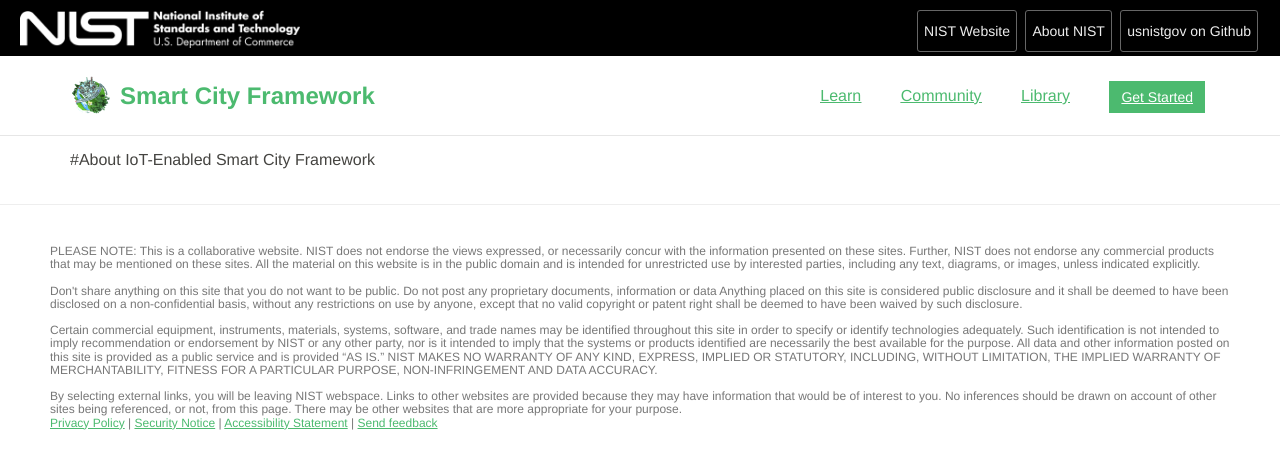
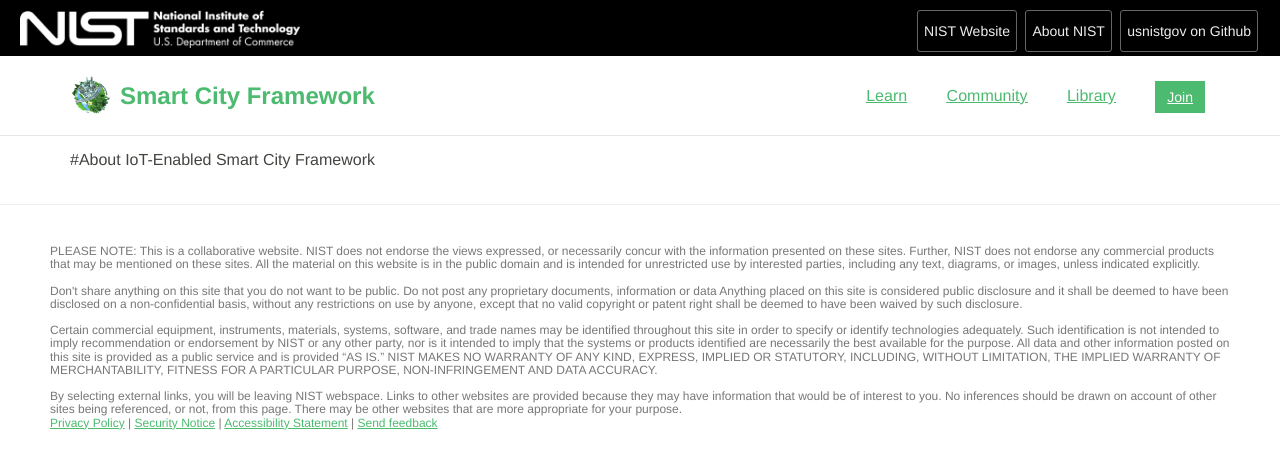
Before and after one commit to usnistgov/smartcitiesarchitecture, a Jekyll site: the page built from smartcitiesarchitecture.md, in a window 1280 px wide. Shown: the top 469 px of the page. Built offline with Jekyll 4.4.1, drawn with Linux system fonts in a browser that asks for light colours.

Commit message:
Revised Get Started to Join on pages

```diff
--- a/_includes/banner.html
+++ b/_includes/banner.html
@@ -14,7 +14,7 @@
 	    <li><a href="http://www.nist.gov/smartgrid/smartcitiesarchitecture.cfm">Learn</a></li>
 	    <li><a href="{{ site.baseurl }}/community">Community</a></li>
             <li><a href="{{ site.baseurl }}/library">Library</a></li>
-            <li><a href="mailto:smartcitiesarchitecture@nist.gov?subject=smartcitiesarchitecture--more%20info&#038;body=Hi!%0A%0AI’d%20like%20to%20learn%20more%20about%20how%20our%20organization%20can%20participate%20in%20the%20smartcitiesarchitecture.%20Please%20send%20me%20more%20information.%0A%0AThanks,%0A%0A[Your%20name]%0A[Your%20organization]%0A[Your%20contact%20information]" class="btn btn-primary">Get Started</a></li>
+            <li><a href="mailto:smartcitiesarchitecture-join@nist.gov?subject=subscribe&#038;" class="btn btn-primary">Join</a></li>
           </ul>
         </nav>
       </div>
```
